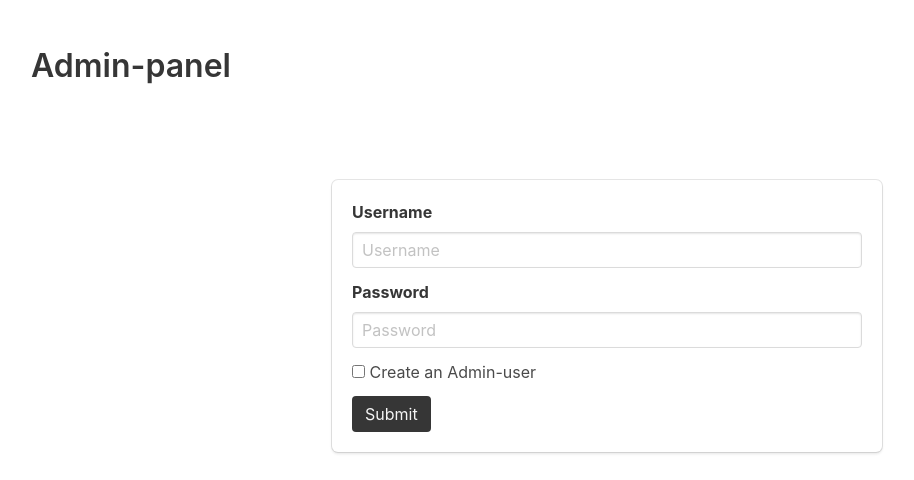
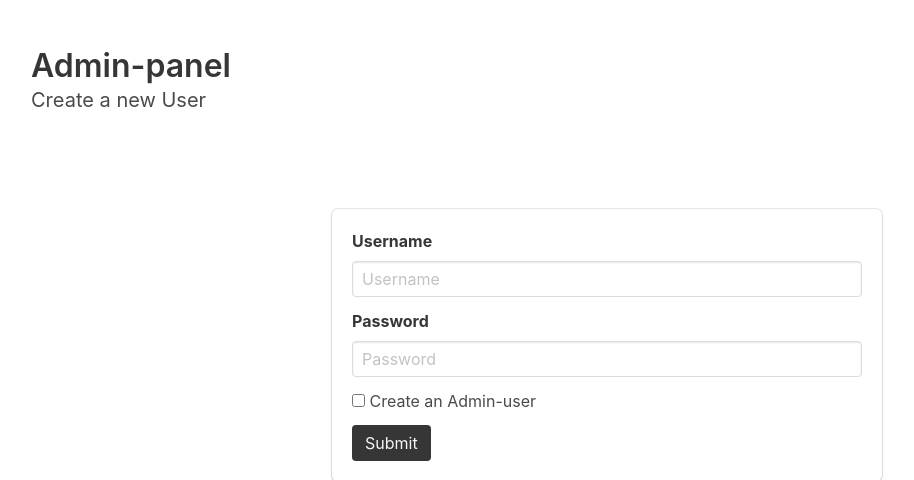
Before and after one commit to philippG777/wuzzel-ranking, a Flask app: page /admin/ in a window 1280 px wide. Shown: the top 480 px of the page, without its empty margins (33-947 px from the left). Run offline with Flask 2, Linux system fonts and the light colour scheme; the visitor is signed in with stand-in values (Sample User, id 1); data comes from the database, SQL or seed files in the repository.

Commit message:
Update hero

```diff
--- a/templates/admin.html
+++ b/templates/admin.html
@@ -14,6 +14,9 @@
         <h1 class="title">
           Admin-panel
         </h1>
+        <h2 class="subtitle">
+          Create a new User
+        </h2>
       </div>
     </div>
   </div>
```
